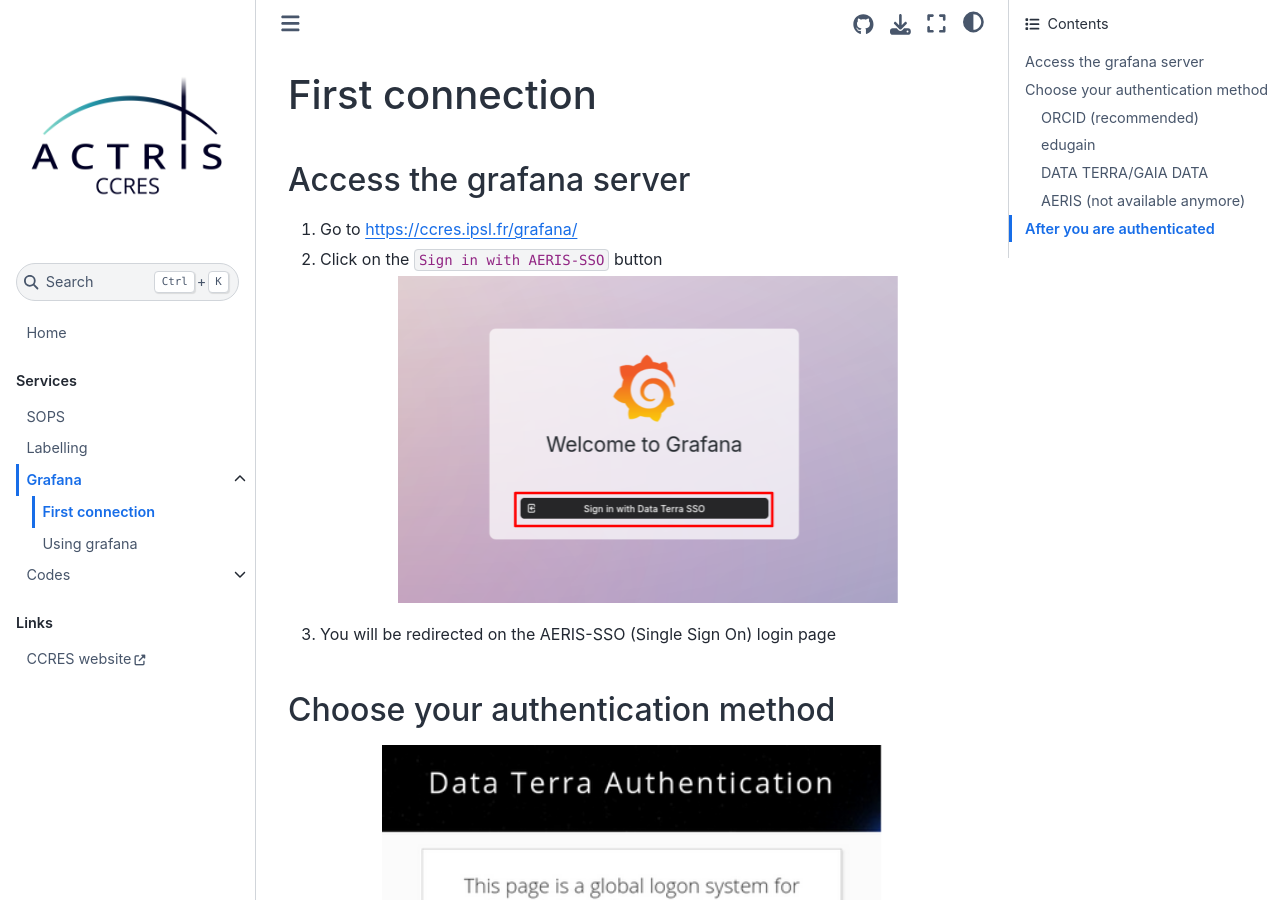
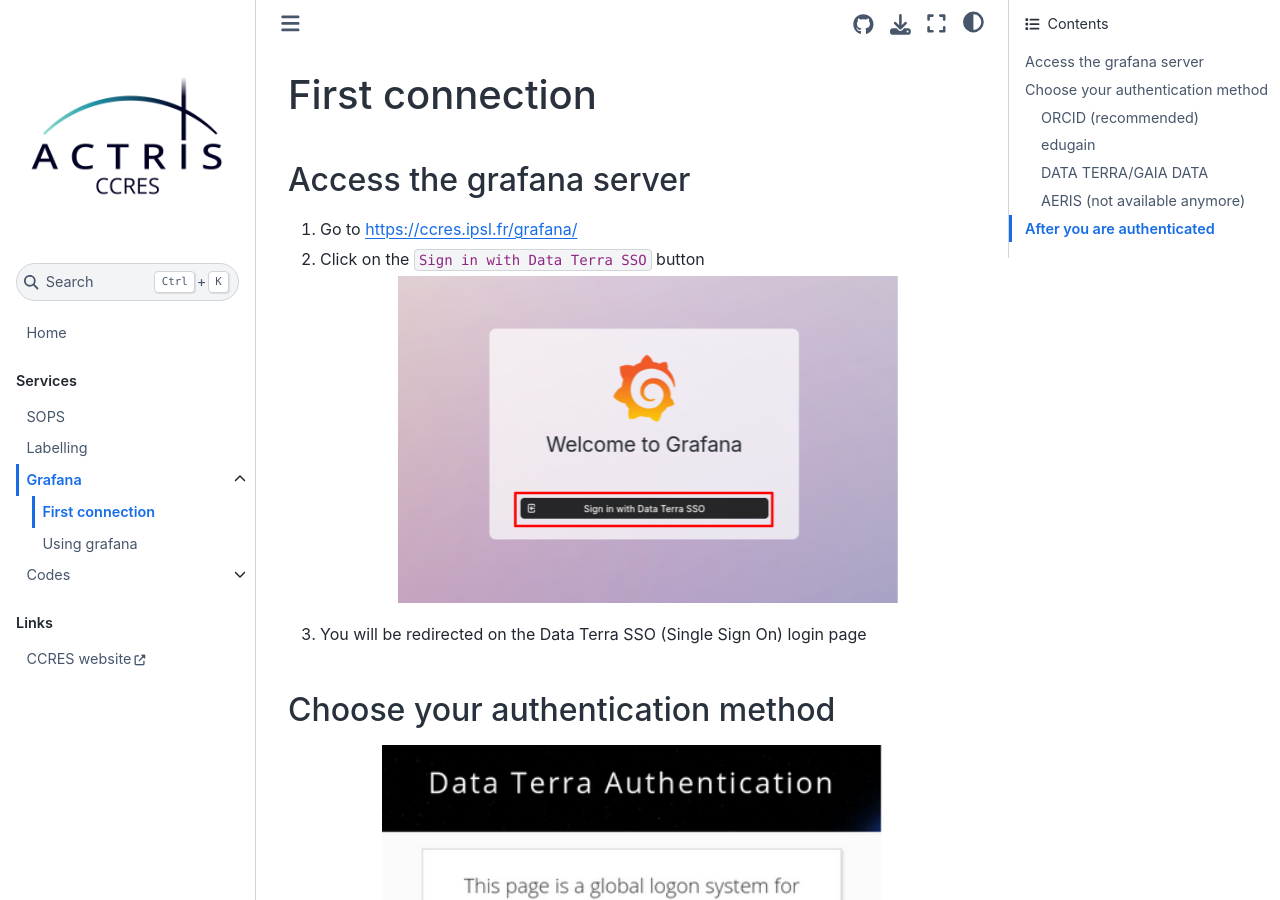
Before and after one commit to ACTRIS-CCRES/docs, a Sphinx documentation site: the page built from source/services/grafana-server/first-connection.md, in a window 1280 px wide and 900 px high. Built offline with Sphinx 7.4.7 and the Sphinx Book theme 1.1.4, drawn with Linux system fonts in a browser that asks for light colours.

Commit message:
fix: change aeris sso to data terra sso

```diff
--- a/source/services/grafana-server/first-connection.md
+++ b/source/services/grafana-server/first-connection.md
@@ -3,11 +3,11 @@
 ## Access the grafana server
 
 1. Go to [https://ccres.ipsl.fr/grafana/](https://ccres.ipsl.fr/grafana/)
-1. Click on the `Sign in with AERIS-SSO` button
+1. Click on the `Sign in with Data Terra SSO` button
 
     ![grafana home](../../assets/services/grafana/grafana_welcome-page.png){width=500 align=center}
 
-1. You will be redirected on the AERIS-SSO (Single Sign On) login page
+1. You will be redirected on the Data Terra SSO (Single Sign On) login page
 
 
 ## Choose your authentication method
```
